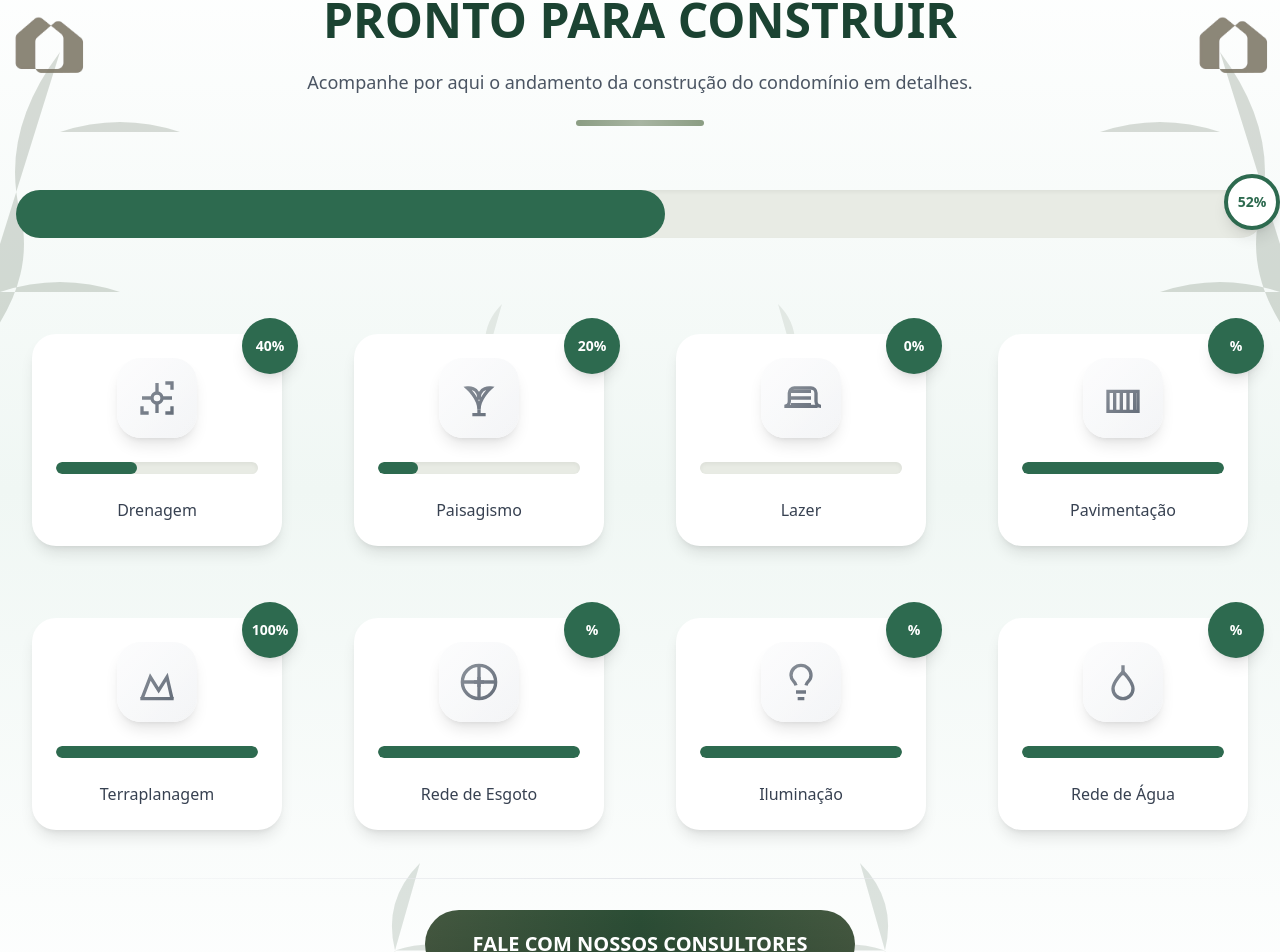
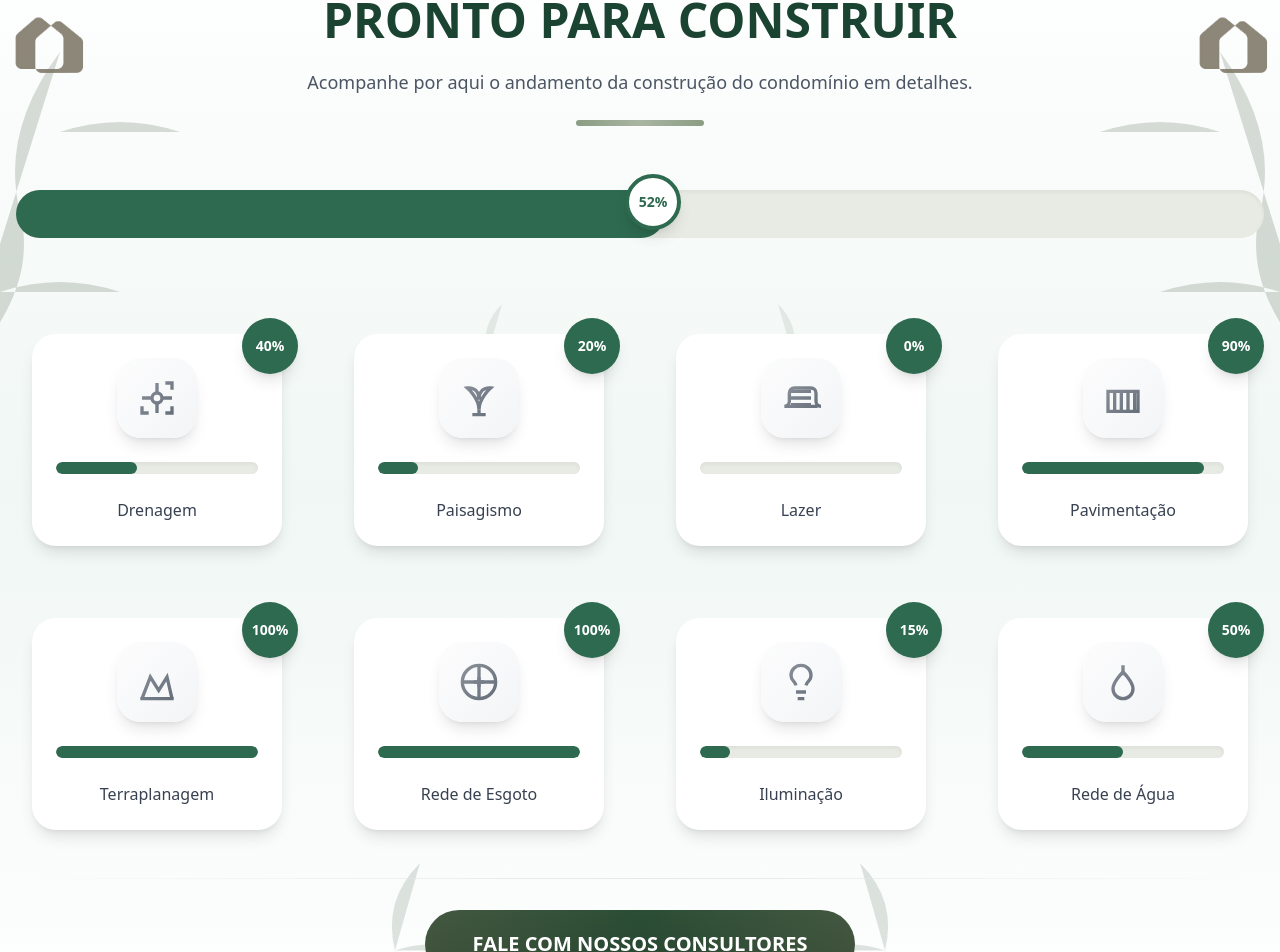
Before and after one commit to vitinpicademel/landing-lancamentos, a Next.js app: page / in a window 1280 px wide. Shown: the part 1504-2456 px from the top of the page. Built offline with nearby package versions, Linux system fonts and the light colour scheme.

Commit message:
Correção das animações das barras de progresso e posicionamento dos valores

```diff
--- a/app/globals.css
+++ b/app/globals.css
@@ -54,7 +54,6 @@
 
 .animate-progress-fill {
   animation: progress-fill 1.5s ease-out forwards;
-  width: var(--progress-width);
   background-color: #2D6A4F;
 }
 
--- a/app/page.tsx
+++ b/app/page.tsx
@@ -360,11 +360,12 @@ export default function Home() {
           {/* Barra de progresso principal */}
           <div className="relative h-12 bg-[#E8EBE4] rounded-full mb-20 shadow-inner">
             <div
-              className="absolute left-0 top-0 h-full bg-[#2D6A4F] rounded-full transition-all duration-1000"
-              style={{ width: '52%' }}
-            ></div>
-            <div className="absolute -right-2 -top-2 md:-right-4 md:-top-4 w-10 h-10 md:w-14 md:h-14 bg-white border-4 border-[#2D6A4F] flex items-center justify-center shadow-lg transform hover:scale-105 transition-all duration-300 rounded-full">
-              <span className="text-[#2D6A4F] font-bold text-xs md:text-sm">52%</span>
+              className="animate-progress-fill relative h-full rounded-full"
+              style={{ '--progress-width': '52%' } as React.CSSProperties}
+            >
+              <div className="absolute -right-2 -top-2 md:-right-4 md:-top-4 w-10 h-10 md:w-14 md:h-14 bg-white border-4 border-[#2D6A4F] flex items-center justify-center shadow-lg transform hover:scale-105 transition-all duration-300 rounded-full">
+                <span className="text-[#2D6A4F] font-bold text-xs md:text-sm">52%</span>
+              </div>
             </div>
           </div>
 
@@ -372,6 +373,7 @@ export default function Home() {
             {[
               {
                 name: 'Drenagem',
+                progress: 40,
                 icon: (
                   <svg viewBox="0 0 24 24" fill="none" stroke="#4B5563" strokeWidth="2" className="w-10 h-10">
                     <path d="M7 21H3V17M17 21H21V17M17 3H21V7"/>
@@ -382,6 +384,7 @@ export default function Home() {
               },
               {
                 name: 'Paisagismo',
+                progress: 20,
                 icon: (
                   <svg viewBox="0 0 24 24" fill="none" stroke="#4B5563" strokeWidth="2" className="w-10 h-10">
                     <path d="M12 19c0-7 7-13 7-13s-7-1-7 7c0-8-7-7-7-7s7 6 7 13"/>
@@ -392,6 +395,7 @@ export default function Home() {
               },
               {
                 name: 'Lazer',
+                progress: 0,
                 icon: (
                   <svg viewBox="0 0 24 24" fill="none" stroke="#4B5563" strokeWidth="2" className="w-10 h-10">
                     <path d="M22 17H2a3 3 0 0 0 3-3V9a3 3 0 0 1 3-3h10a3 3 0 0 1 3 3v5a3 3 0 0 0 3 3"/>
@@ -403,6 +407,7 @@ export default function Home() {
               },
               {
                 name: 'Pavimentação',
+                progress: 90,
                 icon: (
                   <svg viewBox="0 0 24 24" fill="none" stroke="#4B5563" strokeWidth="2" className="w-10 h-10">
                     <path d="M3 8h18v12H3z"/>
@@ -415,6 +420,7 @@ export default function Home() {
               },
               {
                 name: 'Terraplanagem',
+                progress: 100,
                 icon: (
                   <svg viewBox="0 0 24 24" fill="none" stroke="#4B5563" strokeWidth="2" className="w-10 h-10">
                     <path d="M2 22h20"/>
@@ -424,6 +430,7 @@ export default function Home() {
               },
               {
                 name: 'Rede de Esgoto',
+                progress: 100,
                 icon: (
                   <svg viewBox="0 0 24 24" fill="none" stroke="#4B5563" strokeWidth="2" className="w-10 h-10">
                     <circle cx="12" cy="12" r="10"/>
@@ -436,6 +443,7 @@ export default function Home() {
               },
               {
                 name: 'Iluminação',
+                progress: 15,
                 icon: (
                   <svg viewBox="0 0 24 24" fill="none" stroke="#4B5563" strokeWidth="2" className="w-10 h-10">
                     <path d="M15 14c.2-1 .7-1.7 1.5-2.5 1-.9 1.5-2.2 1.5-3.5A6 6 0 0 0 6 8c0 1 .2 2.2 1.5 3.5.7.7 1.3 1.5 1.5 2.5"/>
@@ -446,6 +454,7 @@ export default function Home() {
               },
               {
                 name: 'Rede de Água',
+                progress: 50,
                 icon: (
                   <svg viewBox="0 0 24 24" fill="none" stroke="#4B5563" strokeWidth="2" className="w-10 h-10">
                     <path d="M12 2v6"/>
@@ -457,7 +466,7 @@ export default function Home() {
               <div key={item.name} className="p-2 md:p-4 group">
                 <div className="relative bg-white rounded-2xl p-4 md:p-6 shadow-lg hover:shadow-xl transition-shadow duration-300">
                   <div className="absolute -right-2 -top-2 md:-right-4 md:-top-4 w-10 h-10 md:w-14 md:h-14 bg-[#2D6A4F] flex items-center justify-center shadow-lg transform hover:scale-105 transition-all duration-300 rounded-full">
-                    <span className="text-white font-bold text-xs md:text-sm">{progress[item.name.toLowerCase().replace(/\s+/g, '').replace(/ç/g, 'c')]}%</span>
+                    <span className="text-white font-bold text-xs md:text-sm">{item.progress}%</span>
                   </div>
                   <div className="flex flex-col items-center space-y-4 md:space-y-6">
                     <div className="w-16 h-16 md:w-20 md:h-20 bg-gradient-to-br from-gray-50 to-gray-100 rounded-2xl flex items-center justify-center group-hover:scale-110 transition-transform duration-300 shadow-lg relative overflow-hidden">
@@ -466,8 +475,8 @@ export default function Home() {
                     </div>
                     <div className="h-2 md:h-3 bg-[#E8EBE4] rounded-full w-full overflow-hidden shadow-inner">
                       <div
-                        className="h-full bg-[#2D6A4F] rounded-full transition-all duration-1000"
-                        style={{ width: `${progress[item.name.toLowerCase().replace(/\s+/g, '').replace(/ç/g, 'c')]}%` }}
+                        className="animate-progress-fill h-full rounded-full"
+                        style={{ '--progress-width': `${item.progress}%` } as React.CSSProperties}
                       ></div>
                     </div>
                     <p className="text-sm md:text-base font-medium text-center text-gray-700">{item.name}</p>
```
